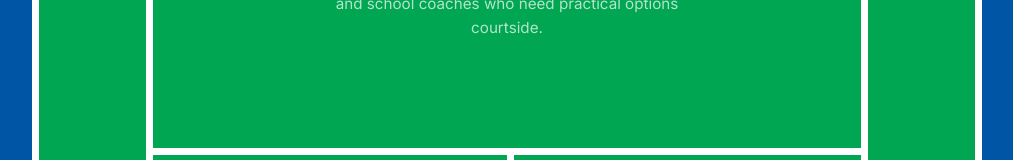
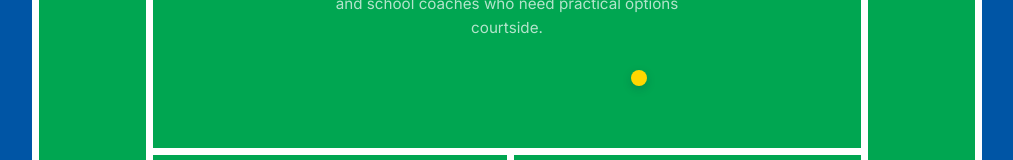
Before and after one commit to Samarinara/Tweeners, a SvelteKit app: page / in a window 1280 px wide. Shown: the part 548-708 px from the top of the page, without its empty margins (133-1146 px from the left). Built offline with nearby package versions, Linux system fonts and the light colour scheme.

Commit message:
Add subtle homepage polish

```diff
--- a/src/routes/+page.svelte
+++ b/src/routes/+page.svelte
@@ -6,8 +6,13 @@
 
 	let query = $state('');
 
-	const randomDrill = data.drills[Math.floor(Math.random() * data.drills.length)];
-	const placeholder = randomDrill ? `Try "${randomDrill.title}"...` : 'Search drills...';
+	const placeholder = $derived.by(() => {
+		if (!data.drills.length) return 'Search drills...';
+
+		const dayIndex = Math.floor(Date.now() / 86_400_000);
+		const drill = data.drills[dayIndex % data.drills.length];
+		return `Try "${drill.title}"...`;
+	});
 
 	const handleSearch = (q: string) => {
 		const params = new URLSearchParams();
@@ -34,6 +39,7 @@
 		<div class="court-singles-right"></div>
 		<div class="court-doubles-left"></div>
 		<div class="court-doubles-right"></div>
+		<div class="court-ball"></div>
 	</div>
 	<p class="eyebrow">Tweeners</p>
 	<h1>Find the right drill<br />before the next ball rolls out.</h1>
@@ -71,6 +77,15 @@
 		height: 140vh;
 		background: var(--green);
 		pointer-events: none;
+		transition:
+			opacity 220ms ease,
+			transform 500ms ease;
+		animation: court-settle 900ms ease both;
+	}
+
+	main:has(.search-wrapper:focus-within) .court {
+		opacity: 0.82;
+		transform: translateX(-50%) scale(1.004);
 	}
 
 	.court-baseline {
@@ -136,6 +151,18 @@
 		background: var(--white);
 	}
 
+	.court-ball {
+		position: absolute;
+		top: 48%;
+		left: 63%;
+		width: 16px;
+		height: 16px;
+		border-radius: 50%;
+		background: var(--yellow);
+		box-shadow: 0 3px 10px rgba(15, 27, 45, 0.18);
+		animation: ball-settle 900ms ease both;
+	}
+
 	.eyebrow {
 		position: relative;
 		z-index: 1;
@@ -160,6 +187,11 @@
 		z-index: 1;
 		width: 100%;
 		max-width: 480px;
+		transition: transform 180ms ease;
+	}
+
+	.search-wrapper:focus-within {
+		transform: translateY(-1px);
 	}
 
 	.flavour {
@@ -171,4 +203,33 @@
 		opacity: 0.7;
 		line-height: 1.55;
 	}
+
+	@keyframes court-settle {
+		from {
+			transform: translateX(-50%) scale(0.998);
+		}
+		to {
+			transform: translateX(-50%) scale(1);
+		}
+	}
+
+	@keyframes ball-settle {
+		from {
+			opacity: 0;
+			transform: translateY(8px);
+		}
+		to {
+			opacity: 1;
+			transform: translateY(0);
+		}
+	}
+
+	@media (prefers-reduced-motion: reduce) {
+		.court,
+		.court-ball,
+		.search-wrapper {
+			animation: none;
+			transition: none;
+		}
+	}
 </style>
```
